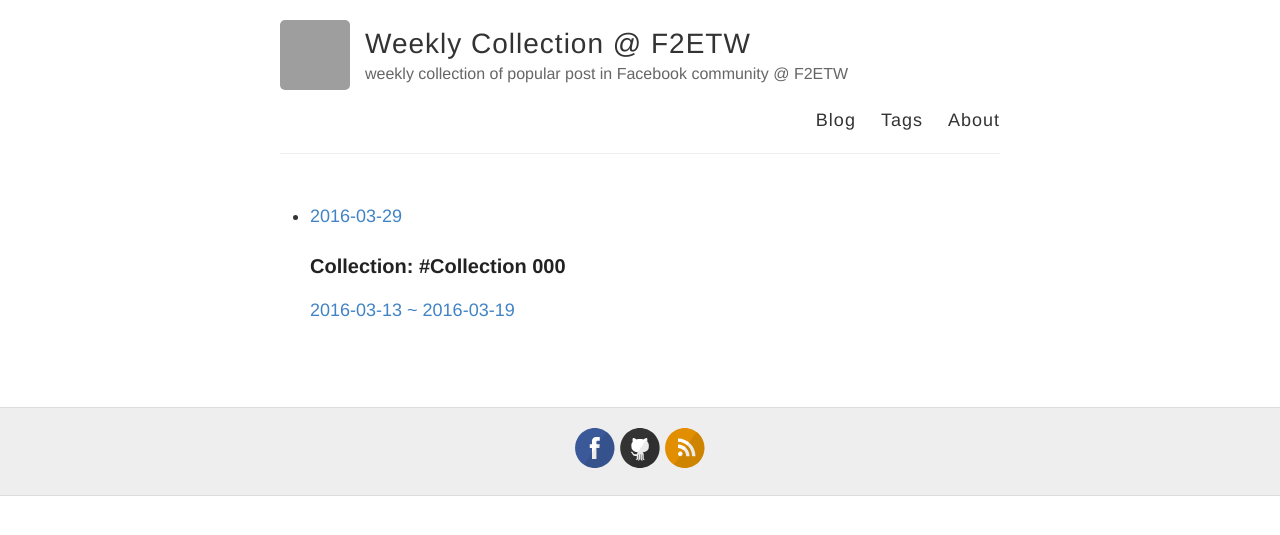
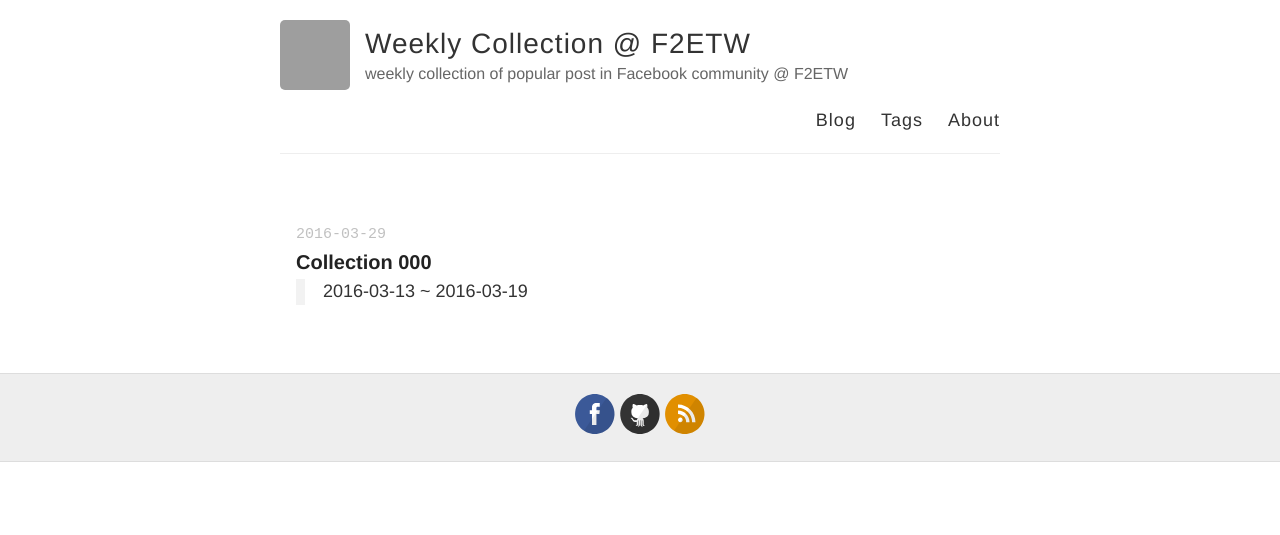
Before and after one commit to f2etw/weekly-collection, a Jekyll site: the page built from index.html, in a window 1280 px wide. Shown: the top 535 px of the page. Built offline with Jekyll 4.4.1, drawn with Linux system fonts in a browser that asks for light colours; grey boxes are pictures that could not be loaded.

Commit message:
調整首頁樣式，改為清單式排列各週標題

```diff
--- /dev/null
+++ b/_sass/_c-post.scss
@@ -0,0 +1,33 @@
+.posts {
+  padding-left: 0;
+  list-style-type: none;
+}
+
+.post {
+  padding: 1rem;
+}
+
+.post__link {
+  display: block;
+  color: inherit;
+}
+
+.post__time {
+  font-family: monospace;
+  font-size: smaller;
+  opacity: .3;
+}
+
+.post__title {
+  margin: 0;
+
+  .post__link:hover & {
+    text-decoration: underline;
+  }
+}
+
+.post__content {
+  margin: 0;
+  padding-left: 1em;
+  border-left: .5em solid rgba(#000, .05);
+}
--- a/index.html
+++ b/index.html
@@ -7,9 +7,9 @@ layout: default
   {% for post in site.posts %}
     <li class="post">
       <a class="post__link" href="{{ site.baseurl }}{{ post.url }}" class="read-more">
-        <time class="" datetime="{{ post.publish-date | date_to_xmlschema }}">{{ post.publish-date }}</time>
-        <h3 class="post__title">Collection: #{{ post.title }}</h3>
-        <p> {{ post.date-since }} ~ {{ post.date-until }}</p>
+        <time class="post__time" datetime="{{ post.publish-date | date_to_xmlschema }}">{{ post.publish-date }}</time>
+        <h3 class="post__title">{{ post.title }}</h3>
+        <p class="post__content"> {{ post.date-since }} ~ {{ post.date-until }}</p>
       </a>
 
     </li>
--- a/style.scss
+++ b/style.scss
@@ -287,3 +287,5 @@ footer {
 // ... Otherwise it really bloats up the top of the CSS file and makes it difficult to find the start
 @import "highlights";
 @import "svg-icons";
+
+@import "c-post";
```
